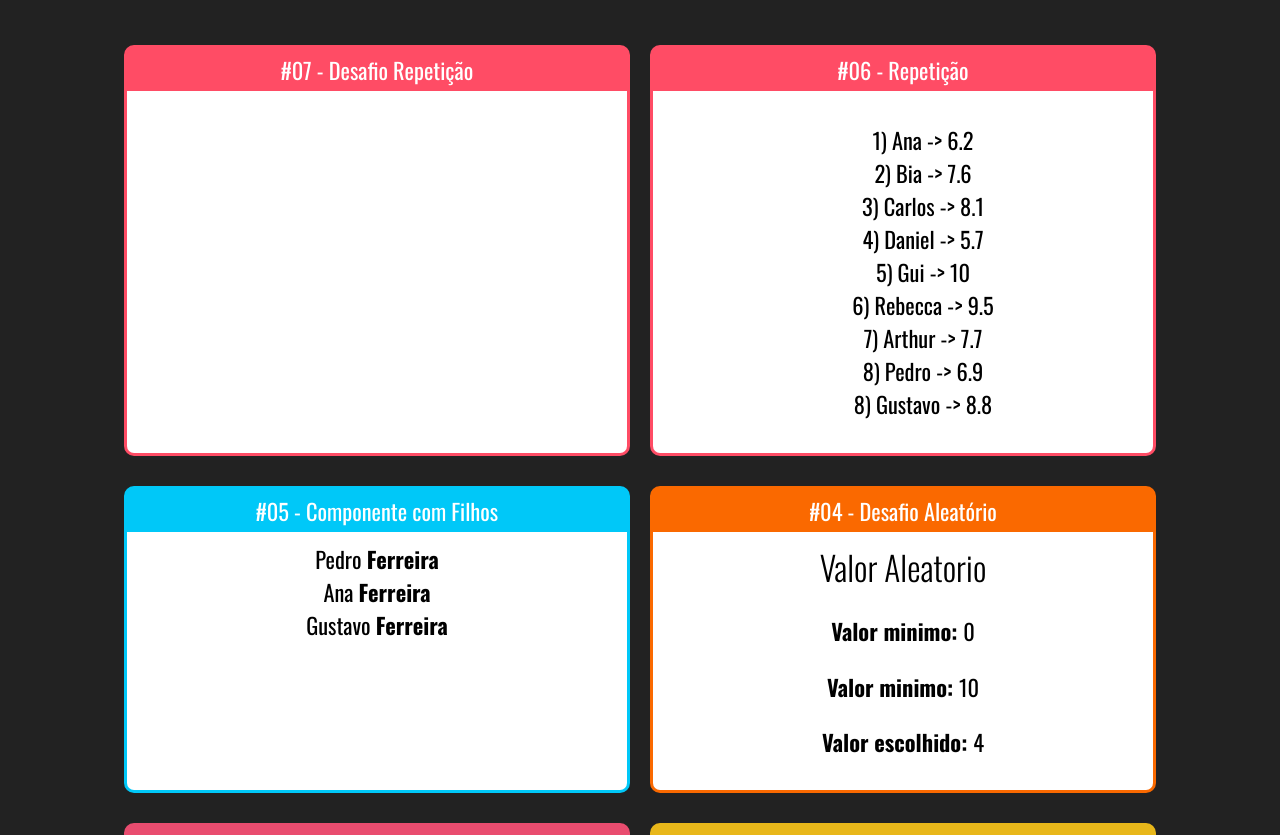
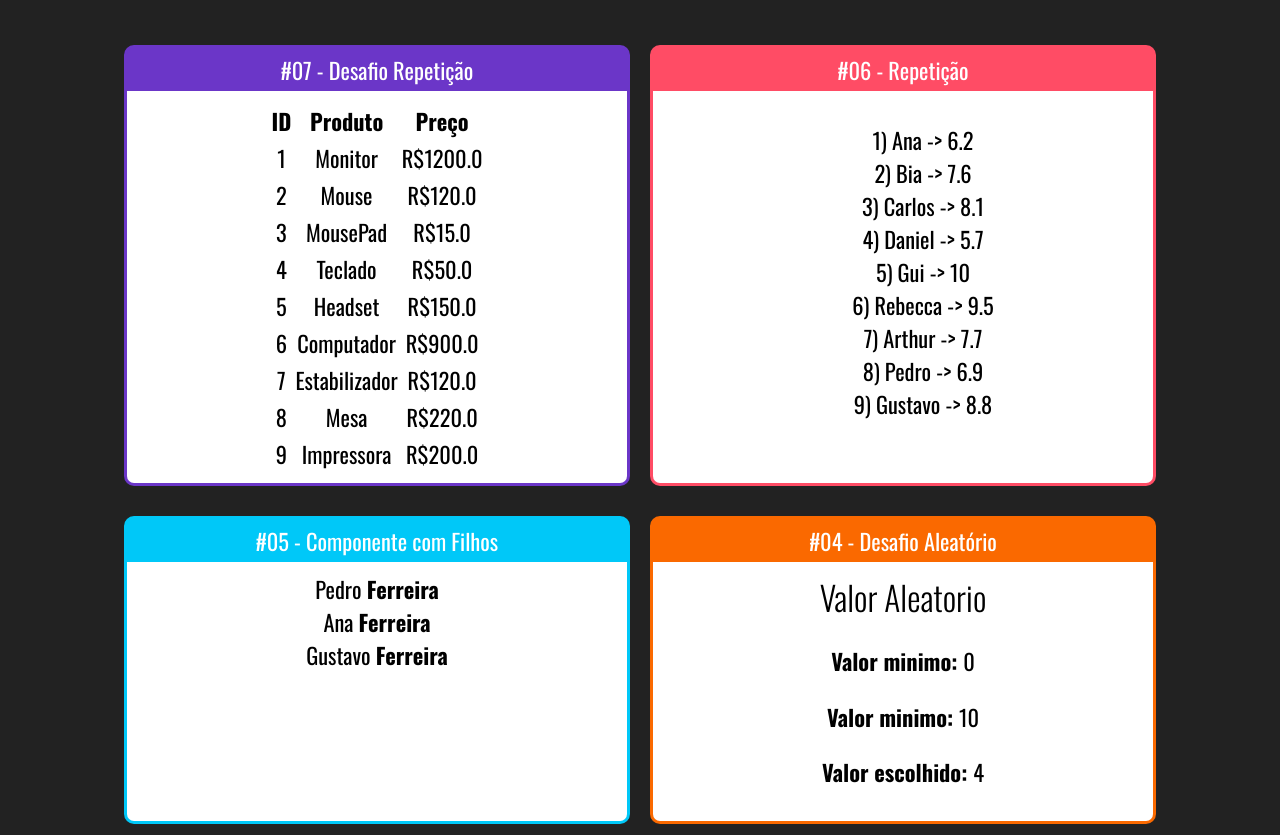
Before and after one commit to eduardobcoelho/react-curso, a React (Create React App) app in the folder fundamentos-react/: page / in a window 1280 px wide. Shown: the top 835 px of the page. Built offline with nearby package versions, Linux system fonts and the light colour scheme.

Commit message:
Desafio repeticao completo

```diff
--- a/fundamentos-react/src/App.jsx
+++ b/fundamentos-react/src/App.jsx
@@ -15,7 +15,7 @@ export default () => (
   <div className="App">
     <h1></h1>
     <div className="Cards">
-      <Card titulo="#07 - Desafio Repetição" color="#FF4C65">
+      <Card titulo="#07 - Desafio Repetição" color="#6B36C8">
         <TabelaProdutos />
       </Card>
 
--- a/fundamentos-react/src/components/repeticao/TabelaProdutos.jsx
+++ b/fundamentos-react/src/components/repeticao/TabelaProdutos.jsx
@@ -2,5 +2,29 @@ import React from "react";
 import produtos from "../../data/produtos";
 
 export default (props) => {
-    return null;
-}
+  const produtosList = produtos.map((produto) => {
+    return (
+      <tr key={produto.id}>
+        <td>{produto.id}</td>
+        <td>{produto.nomeProduto}</td>
+        <td>{'R$'}{produto.precoProduto}</td>
+      </tr>
+    );
+  });
+
+  return (
+    <div style={{ display: "flex", justifyContent: "center" }}>
+      <table>
+        <thead>
+          <tr>
+            <th>ID</th>
+            <th>Produto</th>
+            <th>Preço</th>
+          </tr>
+        </thead>
+
+        <tbody>{produtosList}</tbody>
+      </table>
+    </div>
+  );
+};
--- a/fundamentos-react/src/data/alunos.js
+++ b/fundamentos-react/src/data/alunos.js
@@ -7,5 +7,5 @@ export default [
   { id: 6, nome: "Rebecca", nota: 9.5 },
   { id: 7, nome: "Arthur", nota: 7.7 },
   { id: 8, nome: "Pedro", nota: 6.9 },
-  { id: 8, nome: "Gustavo", nota: 8.8 },
+  { id: 9, nome: "Gustavo", nota: 8.8 },
 ];
--- a/fundamentos-react/src/data/produtos.js
+++ b/fundamentos-react/src/data/produtos.js
@@ -1,11 +1,11 @@
 export default [
-  { id: 0, nomeProduto: "", precoProduto: "" },
-  { id: 0, nomeProduto: "", precoProduto: "" },
-  { id: 0, nomeProduto: "", precoProduto: "" },
-  { id: 0, nomeProduto: "", precoProduto: "" },
-  { id: 0, nomeProduto: "", precoProduto: "" },
-  { id: 0, nomeProduto: "", precoProduto: "" },
-  { id: 0, nomeProduto: "", precoProduto: "" },
-  { id: 0, nomeProduto: "", precoProduto: "" },
-  { id: 0, nomeProduto: "", precoProduto: "" },
+  { id: 1, nomeProduto: "Monitor", precoProduto: "1200.0" },
+  { id: 2, nomeProduto: "Mouse", precoProduto: "120.0" },
+  { id: 3, nomeProduto: "MousePad", precoProduto: "15.0" },
+  { id: 4, nomeProduto: "Teclado", precoProduto: "50.0" },
+  { id: 5, nomeProduto: "Headset", precoProduto: "150.0" },
+  { id: 6, nomeProduto: "Computador", precoProduto: "900.0" },
+  { id: 7, nomeProduto: "Estabilizador", precoProduto: "120.0" },
+  { id: 8, nomeProduto: "Mesa", precoProduto: "220.0" },
+  { id: 9, nomeProduto: "Impressora", precoProduto: "200.0" },
 ];
```
Also changed, not shown: 1 other file (tests, documents, lock files or other folders).
